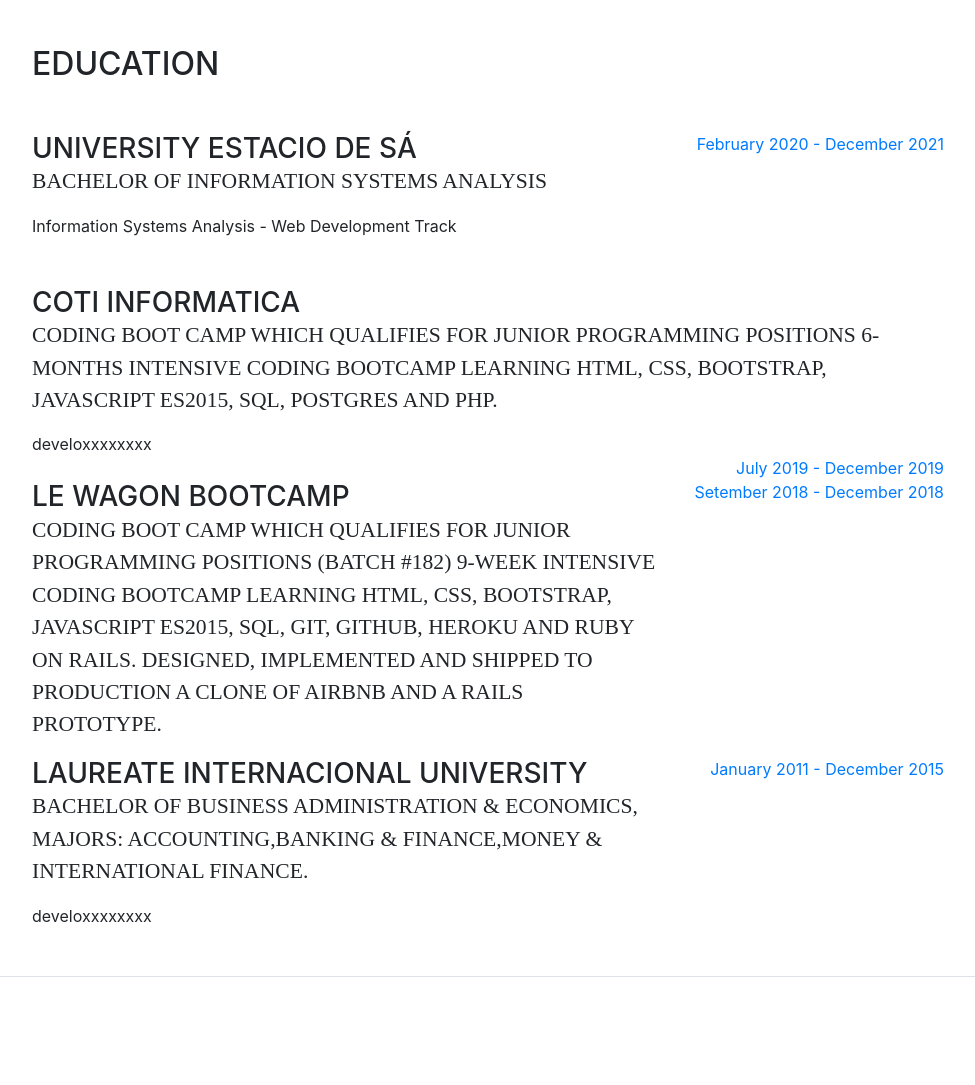
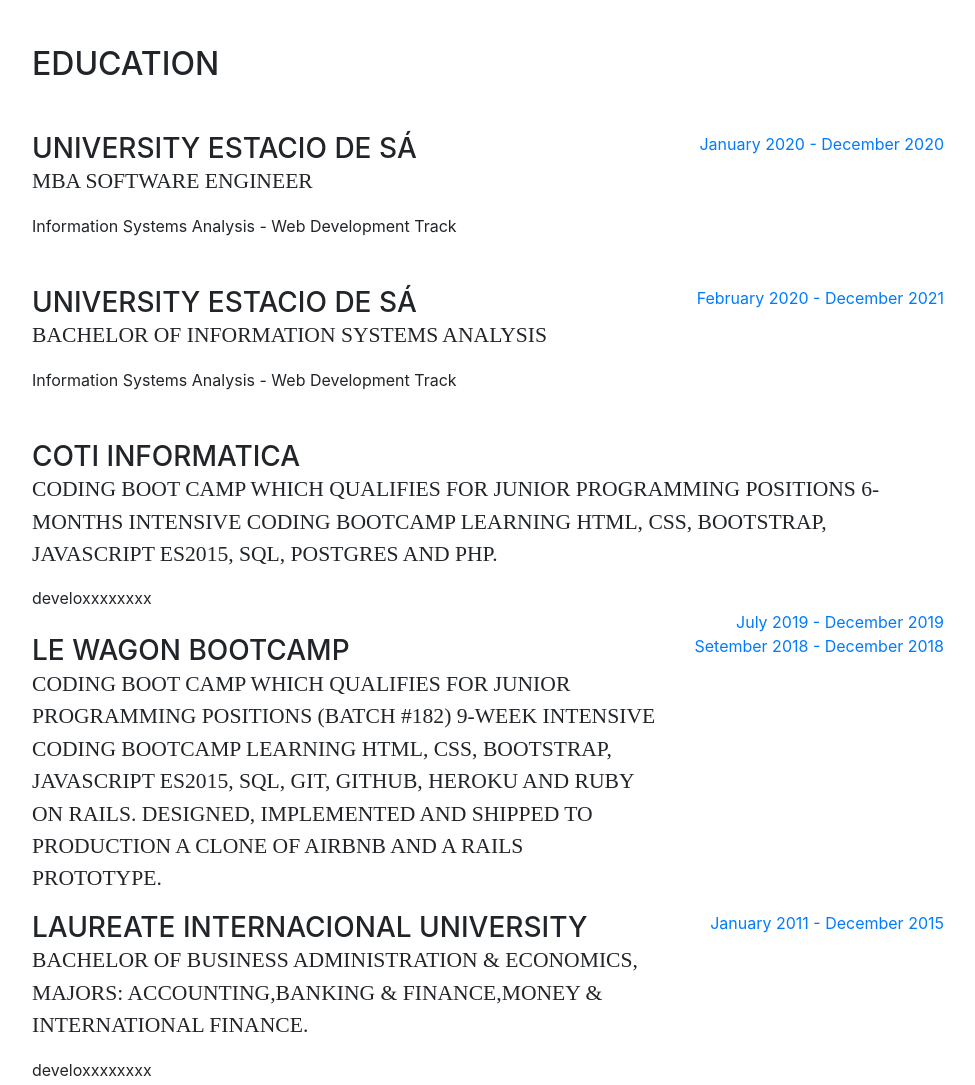
Before and after one commit to Telles01/BernardSite, a website with bundled scripts: page resume-bootstrap4-master/index.html in a window 1280 px wide. Shown: the part 1640-2725 px from the top of the page, without its empty margins (288-1263 px from the left). Built offline with nearby package versions, Linux system fonts and the light colour scheme; a web font is replaced by a local one.

Commit message:
commit to upload file

```diff
--- a/resume-bootstrap4-master/index.html
+++ b/resume-bootstrap4-master/index.html
@@ -183,6 +183,18 @@
           <div class="resume-item d-flex flex-column flex-md-row mb-5">
             <div class="resume-content mr-auto">
               <h3 class="mb-0">University Estacio de Sá</h3>
+              <div class="subheading mb-3">MBA Software Engineer</div>
+              <div>Information Systems Analysis - Web Development Track</div>
+
+            </div>
+            <div class="resume-date text-md-right">
+              <span class="text-primary">January 2020 - December 2020</span>
+            </div>
+          </div>
+
+          <div class="resume-item d-flex flex-column flex-md-row mb-5">
+            <div class="resume-content mr-auto">
+              <h3 class="mb-0">University Estacio de Sá</h3>
               <div class="subheading mb-3">Bachelor of Information Systems Analysis</div>
               <div>Information Systems Analysis - Web Development Track</div>
 
```
